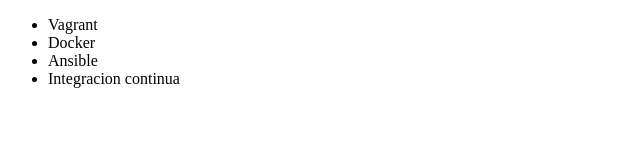
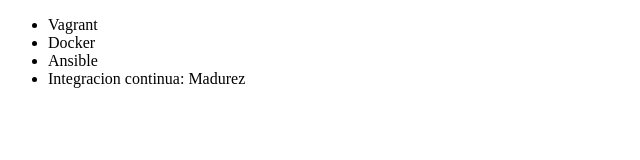
Before and after one commit to VinzetRamos/Alura, a plain HTML site: page index.html in a window 1280 px wide. Shown: the full height of the page, 0-640 px from the left. Drawn offline with Linux system fonts and the light colour scheme.

Commit message:
RENOBRANDO

```diff
--- a/index.html
+++ b/index.html
@@ -9,7 +9,7 @@
          <li> Vagrant </li>
          <li> Docker </li>
          <li> Ansible </li>
-         <li> Integracion continua </li>
+         <li> Integracion continua: Madurez </li>
      </ul>
 </body>
 </html>
```
